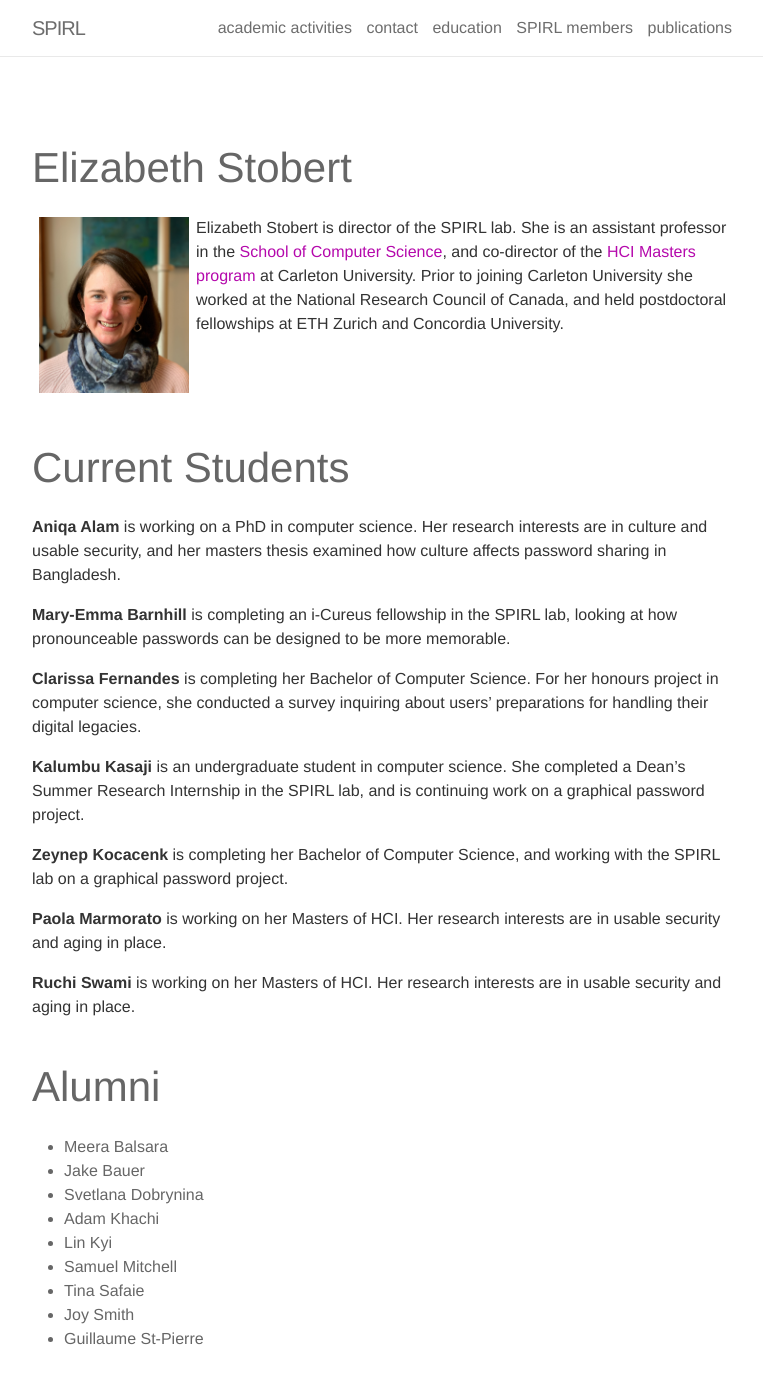
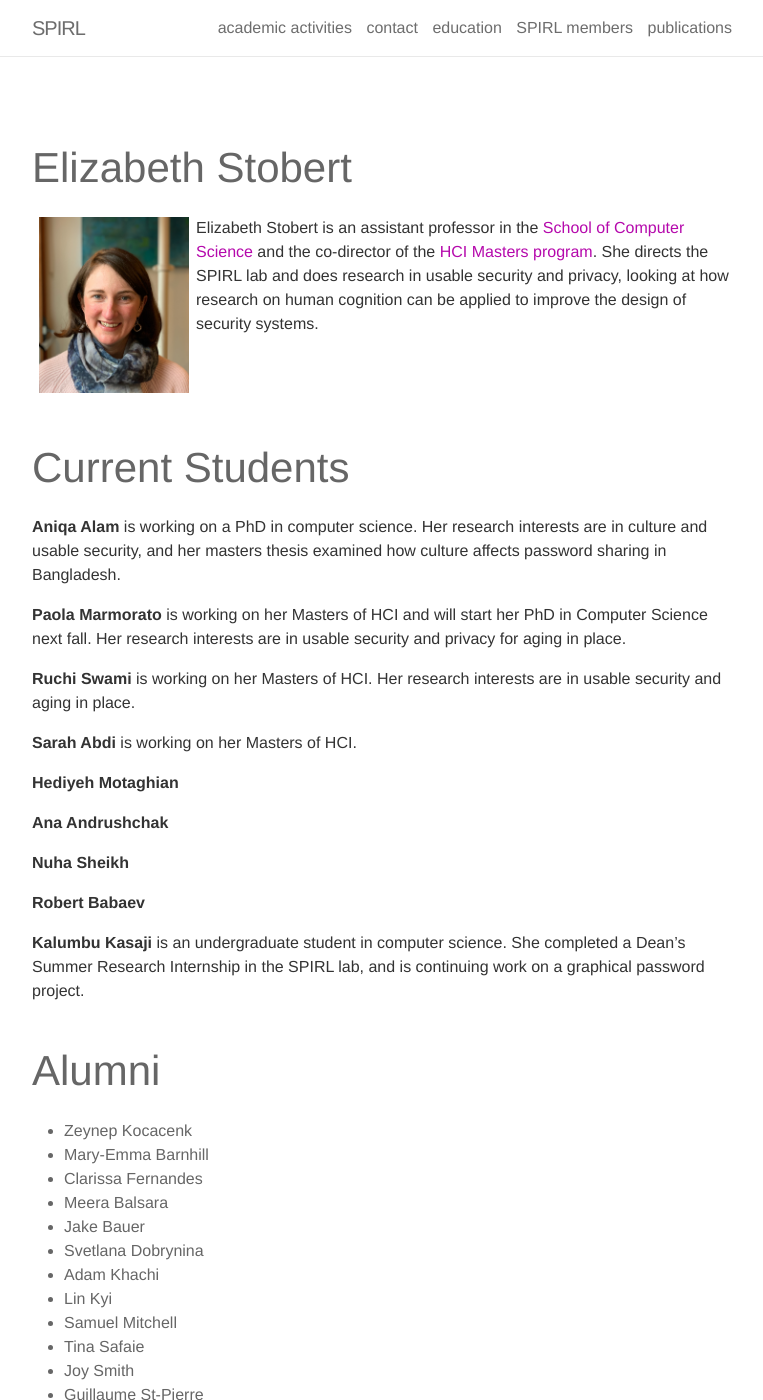
Before and after one commit to estobert/stobert-website, a Jekyll site: the page built from _pages/people.md, in a window 1280 px wide and 1400 px high. Shown: the whole window, without its empty margins (258-1021 px from the left). Built offline with Jekyll 4.4.1, drawn with Linux system fonts in a browser that asks for light colours.

Commit message:
Update People page
add bio people, remove other people

```diff
--- a/_pages/people.md
+++ b/_pages/people.md
@@ -6,7 +6,7 @@ title: SPIRL members
 
 ## Elizabeth Stobert
 <img src="https://spirl.scs.carleton.ca/stobert_headshot.jpeg" width="150" align="left" hspace="7" vspace="1">
- Elizabeth Stobert is director of the SPIRL lab. She is an assistant professor in the [School of Computer Science](https://carleton.ca/scs/), and co-director of the [HCI Masters program](https://carleton.ca/hci/) at Carleton University. Prior to joining Carleton University she worked at the National Research Council of Canada, and held postdoctoral fellowships at ETH Zurich and Concordia University.
+ Elizabeth Stobert is an assistant professor in the [School of Computer Science](https://carleton.ca/scs/) and the co-director of the [HCI Masters program](https://carleton.ca/hci/). She directs the SPIRL lab and does research in usable security and privacy, looking at how research on human cognition can be applied to improve the design of security systems.
 
 
 <br />
@@ -16,20 +16,29 @@ title: SPIRL members
 
 **Aniqa Alam** is working on a PhD in computer science. Her research interests are in culture and usable security, and her masters thesis examined how culture affects password sharing in Bangladesh.
 
-**Mary-Emma Barnhill** is completing an i-Cureus fellowship in the SPIRL lab, looking at how pronounceable passwords can be designed to be more memorable.
+**Paola Marmorato** is working on her Masters of HCI and will start her PhD in Computer Science next fall. Her research interests are in usable security and privacy for aging in place.
 
-**Clarissa Fernandes** is completing her Bachelor of Computer Science. For her honours project in computer science, she conducted a survey inquiring about users' preparations for handling their digital legacies.
+**Ruchi Swami** is working on her Masters of HCI. Her research interests are in usable security and aging in place.
+
+**Sarah Abdi** is working on her Masters of HCI.
+
+**Hediyeh Motaghian**
+
+**Ana Andrushchak**
+
+**Nuha Sheikh**
+
+**Robert Babaev**
 
 **Kalumbu Kasaji** is an undergraduate student in computer science. She completed a Dean's Summer Research Internship in the SPIRL lab, and is continuing work on a graphical password project.
 
-**Zeynep Kocacenk** is completing her Bachelor of Computer Science, and working with the SPIRL lab on a graphical password project.
 
-**Paola Marmorato** is working on her Masters of HCI. Her research interests are in usable security and aging in place.
-
-**Ruchi Swami** is working on her Masters of HCI. Her research interests are in usable security and aging in place.
 
 ## Alumni
 
+* Zeynep Kocacenk
+* Mary-Emma Barnhill
+* Clarissa Fernandes
 * Meera Balsara
 * Jake Bauer
 * Svetlana Dobrynina
```
